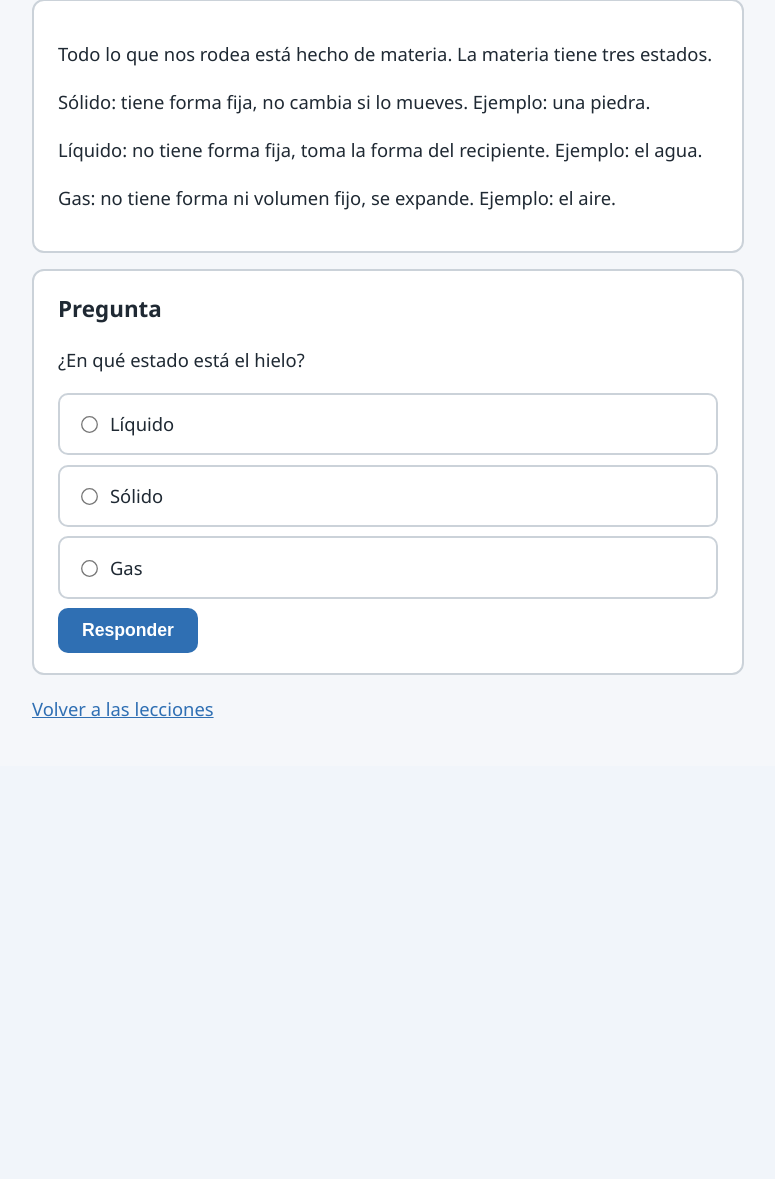
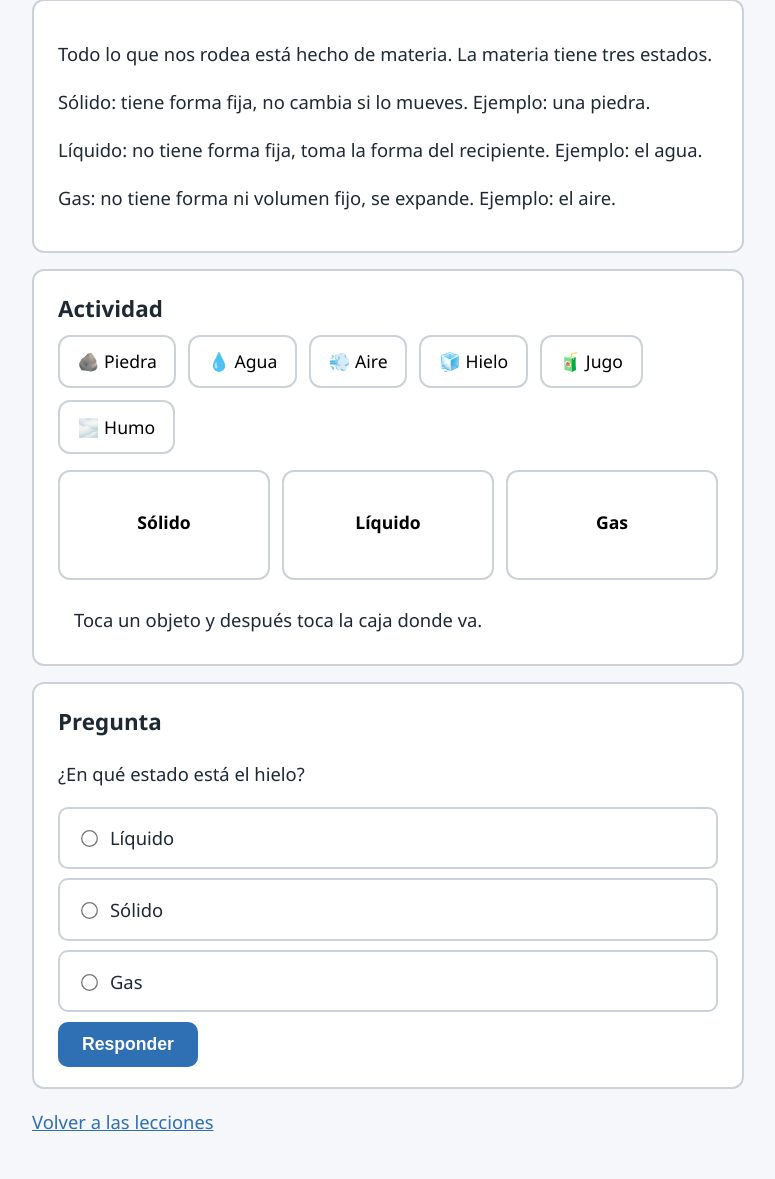
Before and after one commit to JavierPulido3/steam-tdah-platform, a Flask app: page /leccion/1 in a window 1280 px wide. Shown: the part 140-1319 px from the top of the page, without its empty margins (252-1027 px from the left). Before the commit the page ends 858 px from the top, so only its background shows below. Run offline with Flask 3, Linux system fonts and the light colour scheme; the visitor is signed in with stand-in values (Sample User, id 1); data comes from the database, SQL or seed files in the repository; data that the repository does not hold is empty.

Commit message:
Agregar clase base Actividad y minijuego de clasificacion

```diff
--- a/static/css/estilos.css
+++ b/static/css/estilos.css
@@ -230,3 +230,69 @@ input[type="password"] {
         transition: none !important;
     }
 }
+
+.fila-objetos,
+.fila-cajas {
+    display: flex;
+    flex-wrap: wrap;
+    gap: 0.75rem;
+    margin-bottom: 1rem;
+}
+
+.objeto,
+.caja {
+    font-family: inherit;
+    font-size: 1.1rem;
+    background: var(--tarjeta);
+    border: 2px solid var(--borde);
+    border-radius: 12px;
+    cursor: pointer;
+}
+
+.objeto {
+    padding: 0.8rem 1.1rem;
+}
+
+.objeto.elegido {
+    border-color: var(--primario);
+    background: #e8f1fa;
+}
+
+.objeto:disabled {
+    opacity: 0.4;
+    cursor: default;
+}
+
+.caja {
+    flex: 1;
+    min-width: 150px;
+    min-height: 110px;
+    padding: 0.8rem;
+}
+
+.caja:hover {
+    border-color: var(--primario);
+}
+
+.contenido-caja {
+    display: block;
+    margin-top: 0.4rem;
+    font-size: 1.6rem;
+}
+
+.mensaje-actividad {
+    min-height: 2.8rem;
+    padding: 0.6rem 1rem;
+    border-radius: 8px;
+    margin: 0;
+}
+
+.mensaje-actividad.correcto {
+    background: var(--ok-fondo);
+    color: var(--ok);
+}
+
+.mensaje-actividad.incorrecto {
+    background: var(--error-fondo);
+    color: var(--error);
+}
--- /dev/null
+++ b/static/js/actividad-clasificacion.js
@@ -0,0 +1,86 @@
+class ActividadClasificacion extends Actividad {
+    constructor(contenedor) {
+        super(contenedor);
+        this.objetos = [
+            { nombre: "Piedra", icono: "🪨", estado: "Sólido" },
+            { nombre: "Agua", icono: "💧", estado: "Líquido" },
+            { nombre: "Aire", icono: "💨", estado: "Gas" },
+            { nombre: "Hielo", icono: "🧊", estado: "Sólido" },
+            { nombre: "Jugo", icono: "🧃", estado: "Líquido" },
+            { nombre: "Humo", icono: "🌫️", estado: "Gas" },
+        ];
+        this.estados = ["Sólido", "Líquido", "Gas"];
+        this.seleccionado = null;
+        this.colocados = 0;
+    }
+
+    instruccion() {
+        return "Toca un objeto y después toca la caja donde va.";
+    }
+
+    render() {
+        const fila = document.createElement("div");
+        fila.className = "fila-objetos";
+
+        this.objetos.forEach((obj) => {
+            const boton = document.createElement("button");
+            boton.type = "button";
+            boton.className = "objeto";
+            boton.textContent = obj.icono + " " + obj.nombre;
+            boton.setAttribute("aria-pressed", "false");
+            boton.addEventListener("click", () => this.elegir(obj, boton));
+            obj.boton = boton;
+            fila.appendChild(boton);
+        });
+
+        const cajas = document.createElement("div");
+        cajas.className = "fila-cajas";
+
+        this.estados.forEach((estado) => {
+            const caja = document.createElement("button");
+            caja.type = "button";
+            caja.className = "caja";
+            caja.innerHTML = "<strong>" + estado + "</strong><span class='contenido-caja'></span>";
+            caja.addEventListener("click", () => this.soltar(estado, caja));
+            cajas.appendChild(caja);
+        });
+
+        this.el.appendChild(fila);
+        this.el.appendChild(cajas);
+    }
+
+    elegir(obj, boton) {
+        if (obj.colocado) return;
+        if (this.seleccionado) {
+            this.seleccionado.boton.setAttribute("aria-pressed", "false");
+            this.seleccionado.boton.classList.remove("elegido");
+        }
+        this.seleccionado = obj;
+        boton.setAttribute("aria-pressed", "true");
+        boton.classList.add("elegido");
+        this.decir("Elegiste " + obj.nombre + ". Ahora toca su caja.");
+    }
+
+    soltar(estado, caja) {
+        if (!this.seleccionado) {
+            this.decir("Primero toca un objeto.");
+            return;
+        }
+        const obj = this.seleccionado;
+
+        if (obj.estado === estado) {
+            obj.colocado = true;
+            obj.boton.disabled = true;
+            obj.boton.classList.remove("elegido");
+            caja.querySelector(".contenido-caja").textContent += " " + obj.icono;
+            this.seleccionado = null;
+            this.colocados += 1;
+            this.acierto("¡Bien! " + obj.nombre + " es " + estado.toLowerCase() + ".");
+            if (this.colocados === this.objetos.length) {
+                this.terminar();
+            }
+        } else {
+            this.error(obj.nombre + " no va en " + estado + ". Prueba con otra caja.");
+        }
+    }
+}
--- /dev/null
+++ b/static/js/actividad.js
@@ -0,0 +1,44 @@
+class Actividad {
+    constructor(contenedor) {
+        this.el = contenedor;
+        this.mensaje = null;
+    }
+
+    iniciar() {
+        this.el.innerHTML = "";
+        this.mensaje = document.createElement("p");
+        this.mensaje.className = "mensaje-actividad";
+        this.mensaje.setAttribute("role", "status");
+        this.mensaje.setAttribute("aria-live", "polite");
+        this.render();
+        this.el.appendChild(this.mensaje);
+        this.decir(this.instruccion());
+    }
+
+    // Cada actividad hija debe implementar estos dos métodos.
+    render() {
+        throw new Error("La actividad debe implementar render()");
+    }
+
+    instruccion() {
+        throw new Error("La actividad debe implementar instruccion()");
+    }
+
+    // Retroalimentación común a todas: mismo lugar, mismo estilo.
+    decir(texto, tipo = "neutro") {
+        this.mensaje.textContent = texto;
+        this.mensaje.className = "mensaje-actividad " + tipo;
+    }
+
+    acierto(texto) {
+        this.decir(texto, "correcto");
+    }
+
+    error(texto) {
+        this.decir(texto, "incorrecto");
+    }
+
+    terminar() {
+        this.acierto("¡Terminaste la actividad! Ahora responde la pregunta de abajo.");
+    }
+}
--- /dev/null
+++ b/static/js/lecciones.js
@@ -0,0 +1,15 @@
+// Cada área STEAM usa su propia clase de actividad.
+const ACTIVIDADES = {
+    "Ciencia": ActividadClasificacion,
+};
+
+document.addEventListener("DOMContentLoaded", () => {
+    const contenedor = document.getElementById("actividad");
+    if (!contenedor) return;
+
+    const Clase = ACTIVIDADES[contenedor.dataset.area];
+    if (!Clase) return;
+
+    contenedor.closest(".tarjeta").hidden = false;
+    new Clase(contenedor).iniciar();
+});
--- a/templates/leccion.html
+++ b/templates/leccion.html
@@ -8,6 +8,11 @@
     {% for linea in leccion.contenido.split('\n') %}
     <p>{{ linea }}</p>
     {% endfor %}
+</div>
+
+<div class="tarjeta" hidden>
+    <h2>Actividad</h2>
+    <div id="actividad" data-area="{{ leccion.area }}"></div>
 </div>
 
 {% if pregunta %}
@@ -44,3 +49,9 @@
 
 <p><a href="{{ url_for('main.lecciones') }}">Volver a las lecciones</a></p>
 {% endblock %}
+
+{% block scripts %}
+<script src="{{ url_for('static', filename='js/actividad.js') }}"></script>
+<script src="{{ url_for('static', filename='js/actividad-clasificacion.js') }}"></script>
+<script src="{{ url_for('static', filename='js/lecciones.js') }}"></script>
+{% endblock %}
```
